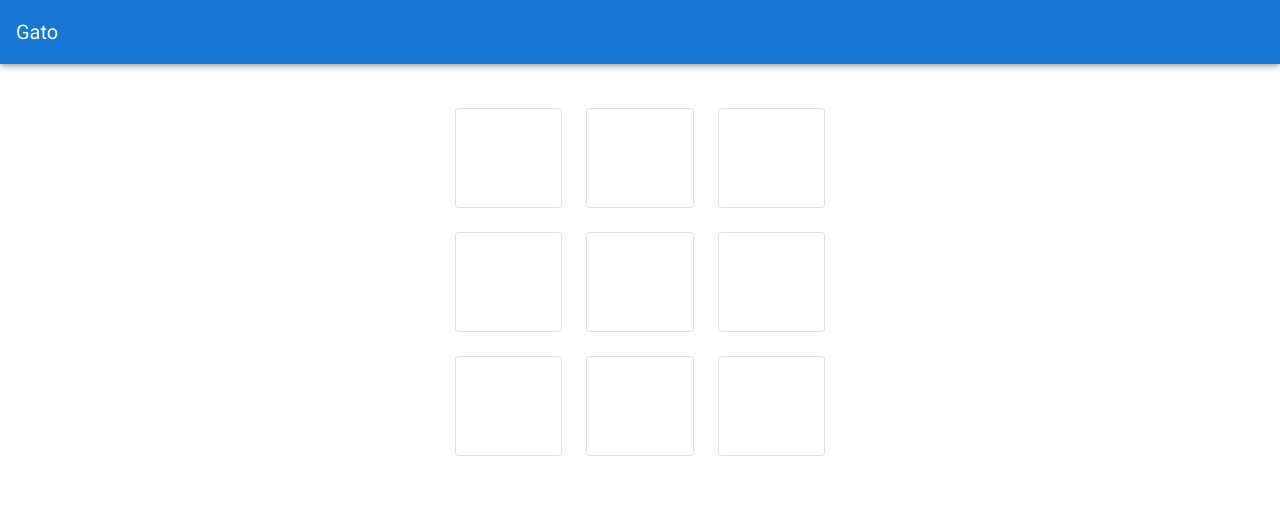
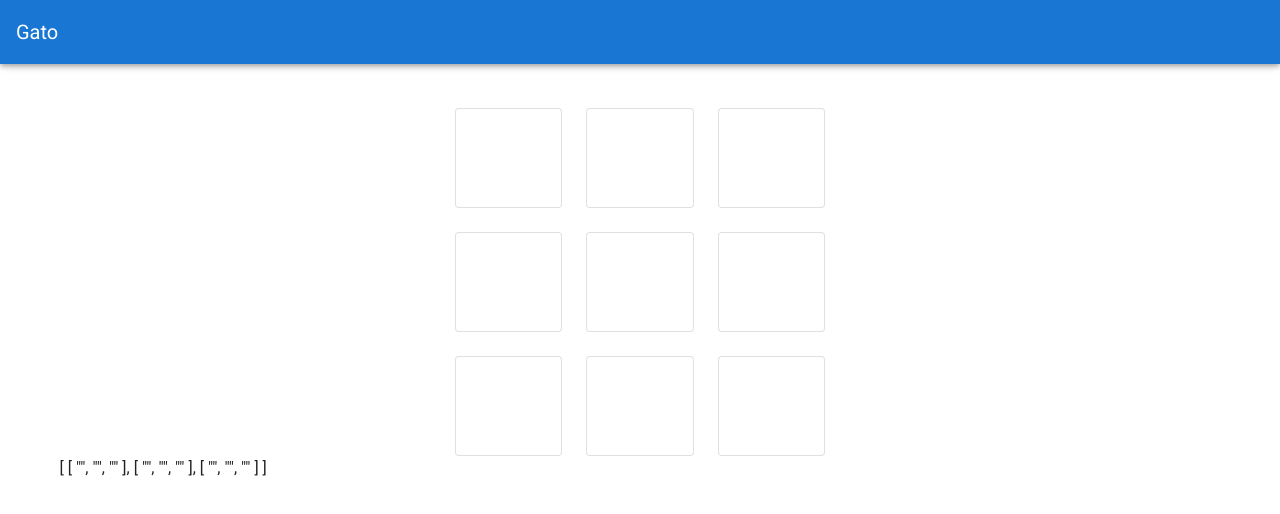
Before and after one commit to qebu/gato-vue, a Vue app: page / in a window 1280 px wide. Shown: the top 514 px of the page. Built offline with nearby package versions, Linux system fonts and the light colour scheme.

Commit message:
Game working!
Co-authored-by: viescalo <viescalo@umag.cl>

```diff
--- a/src/App.vue
+++ b/src/App.vue
@@ -28,7 +28,7 @@ export default {
   },
   data() {
     return {
-      players: {}
+      players: { player1: "A", player2: "B" }
     };
   },
   methods: {
--- a/src/components/Board.vue
+++ b/src/components/Board.vue
@@ -15,6 +15,7 @@
         </v-row>
       </v-col>
     </v-row>
+    {{ marksBoard }}
   </v-container>
 </template>
 
@@ -37,11 +38,54 @@ export default {
       )
     };
   },
+  computed: {
+    marksBoard() {
+      let marks = [...Object.values(this.boardMarks)];
+      let matrix = [];
+
+      while (marks.length > 0) {
+        matrix.push(marks.splice(0, 3));
+      }
+
+      return matrix;
+    }
+  },
   methods: {
     play(index) {
       this.boardMarks[index] = this.currentPlayer;
+      const hasWinner = this.checkWinner(index - 1);
+      if (hasWinner) {
+        alert("Ganaste!");
+      }
+
       this.currentPlayer =
         this.currentPlayer === "player1" ? "player2" : "player1";
+    },
+    checkWinner(pos) {
+      const pos_row = Math.floor(pos / 3);
+      const pos_col = pos % 3;
+
+      const row_uniq = new Set(this.marksBoard[pos_row]);
+      const col_uniq = new Set(this.marksBoard.map(x => x[pos_col]));
+
+      if (row_uniq.size === 1 || col_uniq.size === 1) {
+        return true;
+      } else if (pos % 2 === 0) {
+        const diags = [
+          [0, 4, 8],
+          [2, 4, 6]
+        ];
+        const boardArray = [...Object.values(this.boardMarks)];
+
+        for (const d of diags) {
+          let boardDiag = boardArray.filter((e, i) => d.includes(i));
+          if (new Set(boardDiag).size == 1 && !boardDiag.includes("")) {
+            return true;
+          }
+        }
+      }
+
+      return false;
     }
   }
 };
```
